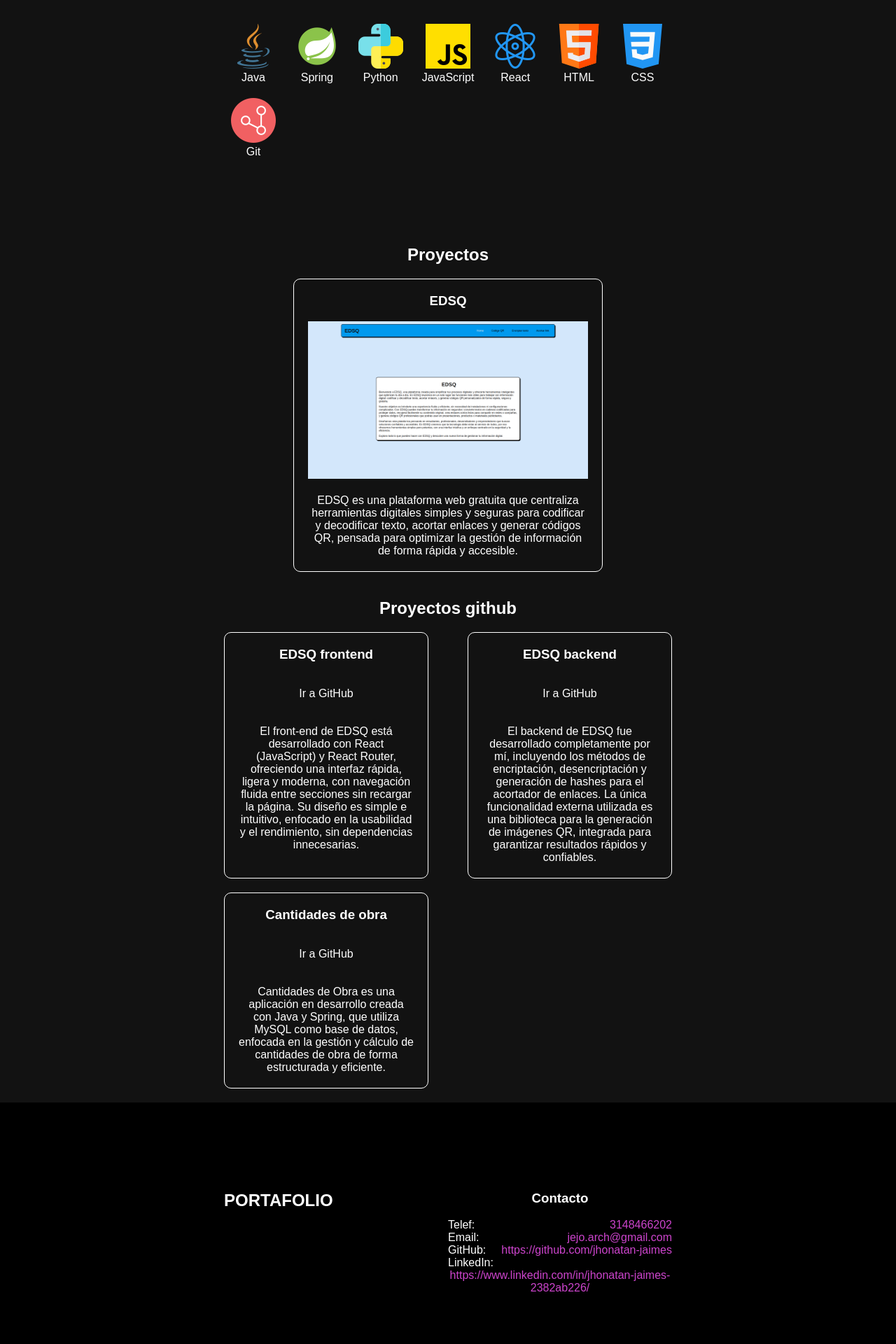
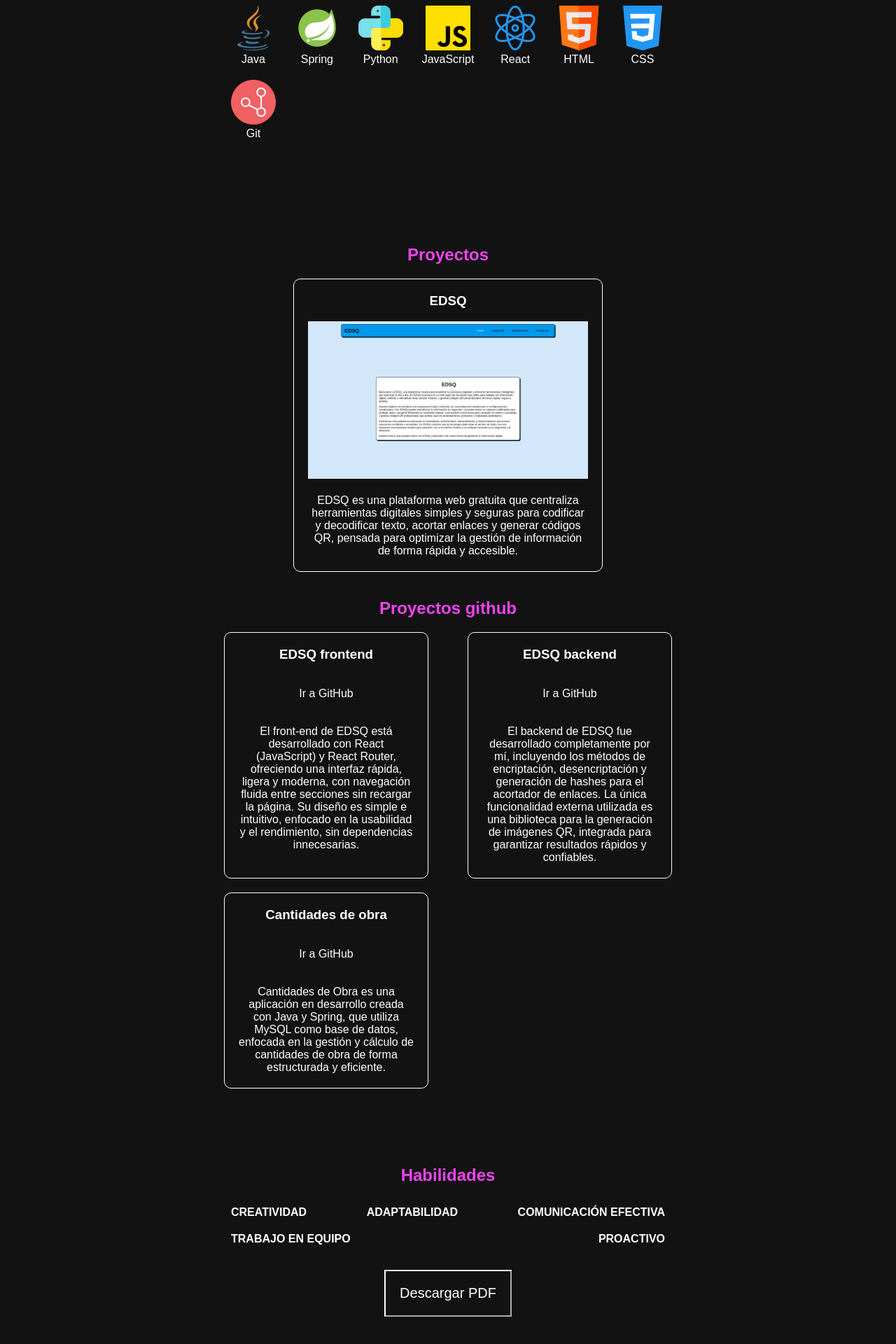
Before and after one commit to jhonatan-jaimes/portafolio-programador, a React (Vite) app: page / in a window 1280 px wide. Shown: the part 870-2790 px from the top of the page at 70% size. Built offline with nearby package versions, Linux system fonts and the light colour scheme.

Commit message:
componente habilidades acabado

```diff
--- a/index.html
+++ b/index.html
@@ -4,7 +4,7 @@
     <meta charset="UTF-8" />
     <link rel="icon" type="image/svg+xml" href="/vite.svg" />
     <meta name="viewport" content="width=device-width, initial-scale=1.0" />
-    <title>portafolio-programador</title>
+    <title>Portafolio programador</title>
   </head>
   <body>
     <div id="root"></div>
--- /dev/null
+++ b/src/assets/components/habilidades/Habili.module.css
@@ -0,0 +1,35 @@
+.habiContain{
+  width: 50vw;
+  margin: auto;
+  min-height: 50vh;
+  align-content: center;
+  text-align: center;
+}
+
+.habiFlex {
+  display: flex;
+  flex-wrap: wrap;
+  justify-content: space-between;
+}
+
+.habiFlex p {
+  padding: 10px;
+  font-weight: 900;
+}
+
+.titulo {
+  padding: 20px;
+  color: #e4e;
+}
+
+.botonDes{
+  padding: 20px;
+  margin: 25px;
+  font-size: 20px;
+  background-color: inherit;
+  cursor: pointer;
+}
+
+.botonDes:hover {
+  background-color: rgb(255, 0, 255, .25);
+}
--- a/src/assets/components/habilidades/HabiliComponent.jsx
+++ b/src/assets/components/habilidades/HabiliComponent.jsx
@@ -1,9 +1,21 @@
 import React from 'react'
+import styles from "./Habili.module.css"
+import { Link } from 'react-router'
 
 export const HabiliComponent = () => {
     return (
-        <section>
-
+        <section className={styles.habiContain} id='habilidades'>
+            <h2 className={styles.titulo}>Habilidades</h2>
+            <div className={styles.habiFlex}>
+                <p>CREATIVIDAD</p>
+                <p>ADAPTABILIDAD</p>
+                <p>COMUNICACIÓN EFECTIVA</p>
+                <p>TRABAJO EN EQUIPO</p>
+                <p>PROACTIVO</p>
+            </div>
+            <a href="/CV_Programador_2025a.pdf" download>
+                <button className={styles.botonDes}>Descargar PDF</button>
+            </a>
         </section>
     )
 }
--- a/src/assets/components/proyectos/Proyec.module.css
+++ b/src/assets/components/proyectos/Proyec.module.css
@@ -8,6 +8,7 @@
 
 .titulo {
     padding: 20px;
+    color: #e4e;
 }
 
 .containCard {
--- a/src/assets/components/tecnologias/Tecno.module.css
+++ b/src/assets/components/tecnologias/Tecno.module.css
@@ -2,10 +2,7 @@
     margin: auto;
     width: 50vw;
     min-height: 50vh;
-    display: flex;
-    flex-wrap: wrap;
-    justify-content: space-between;
-    align-content: center;
+    text-align: center;
 }
 
 .icon {
@@ -17,3 +14,15 @@
     width: 64px;
     height: 64px;
 }
+
+.titulo{
+    padding: 20px;
+    color: #e4e;
+}
+
+.iconContain{
+    display: flex;
+    flex-wrap: wrap;
+    justify-content: space-between;
+    align-content: center;
+}
--- a/src/assets/components/tecnologias/TecnoComponent.jsx
+++ b/src/assets/components/tecnologias/TecnoComponent.jsx
@@ -4,6 +4,8 @@ import styles from "./Tecno.module.css"
 export const TecnoComponent = () => {
     return (
         <section className={styles.contain} id="tecnologias">
+            <h2 className={styles.titulo}>Tecnologías</h2>
+            <div className={styles.iconContain}>
                 <IconComponent img={"java.png"} name={"Java"} />
                 <IconComponent img={"spring.png"} name={"Spring"} />
                 <IconComponent img={"python.png"} name={"Python"} />
@@ -12,6 +14,7 @@ export const TecnoComponent = () => {
                 <IconComponent img={"html.png"} name={"HTML"} />
                 <IconComponent img={"css.png"} name={"CSS"} />
                 <IconComponent img={"git.png"} name={"Git"} />
+            </div>
         </section>
     )
 }
--- a/src/assets/pages/portafolio/PagePortafolio.jsx
+++ b/src/assets/pages/portafolio/PagePortafolio.jsx
@@ -5,6 +5,7 @@ import { PerfilComponent } from "../../components/perfil/PerfilComponent"
 import { ProyecComponent } from "../../components/proyectos/ProyecComponent"
 import { TecnoComponent } from "../../components/tecnologias/TecnoComponent"
 import { FooterComponent } from '../../components/footer/FooterComponent';
+import { HabiliComponent } from '../../components/habilidades/HabiliComponent';
 
 const PagePortafolio = () => {
 
@@ -31,6 +32,7 @@ const PagePortafolio = () => {
             <PerfilComponent />
             <TecnoComponent />
             <ProyecComponent />
+            <HabiliComponent />
             <FooterComponent />
         </section>
     )
```
Lines whose indentation alone changed are shown as unchanged.
